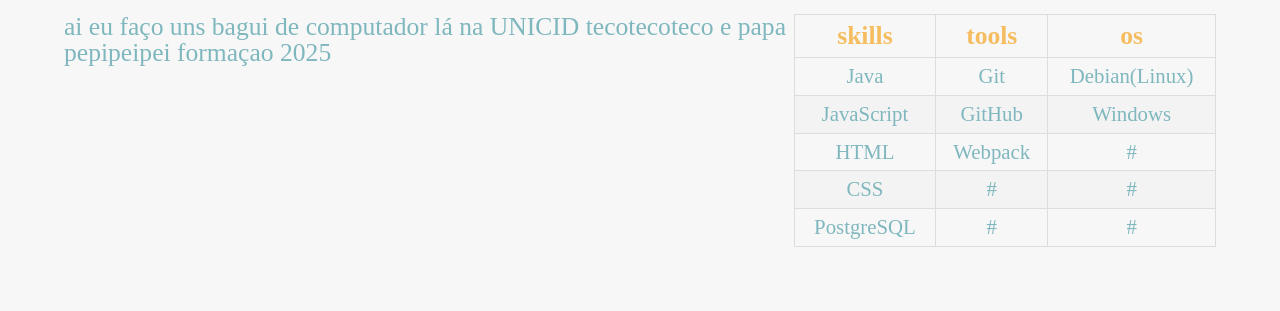
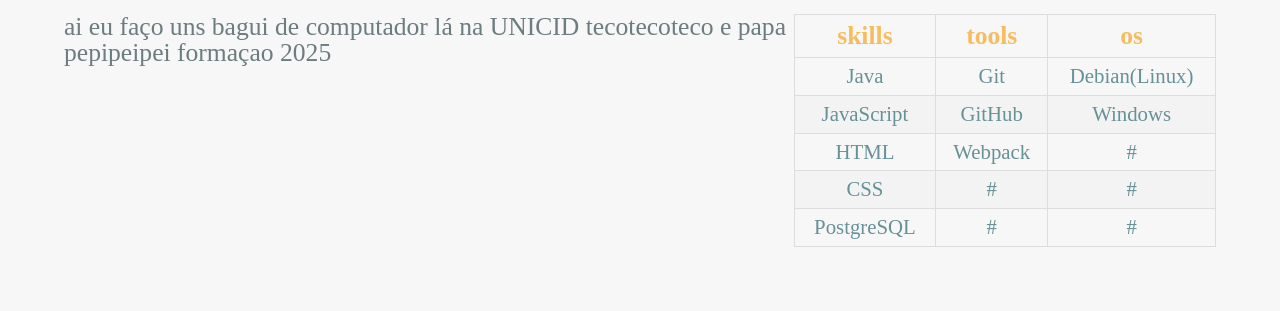
Before and after one commit to davideveryday/portfolio, a website built with webpack: page index.html in a window 1280 px wide. Shown: the part 529-840 px from the top of the page. Built offline with nearby package versions, Linux system fonts and the light colour scheme; files whose address does not match are found by name.

Commit message:
color adjustments

```diff
--- a/src/pages/about.js
+++ b/src/pages/about.js
@@ -1,6 +1,6 @@
 function Presentation() {
     const title = `<h1 class="about-container-title">Sobre mim</h1>`;
-    const p = `ai eu faço uns bagui de computador lá na UNICID tecotecoteco e papa pepipeipei formaçao 2025`;
+    const p = `<p>ai eu faço uns bagui de computador lá na UNICID tecotecoteco e papa pepipeipei formaçao 2025</p>`;
 
     return [title, p];
 }
@@ -60,7 +60,10 @@ export function About() {
     aboutContainer.setAttribute("id", "about");
     aboutContainer.innerHTML = title;
 
-    aboutSection.appendChild(document.createTextNode(p));
+    const paragraph = document.createElement("p");
+    paragraph.innerHTML = p;
+
+    aboutSection.appendChild(paragraph);
     aboutSection.appendChild(InfoTable());
     aboutContainer.appendChild(aboutSection);
 
--- a/src/style/styles.css
+++ b/src/style/styles.css
@@ -46,7 +46,7 @@ table {
 
 :root {
 	--bronze-yellow: rgb(246, 189, 96);
-	--pacific-blue: rgb(127, 183, 190);
+	--pacific-blue: rgb(102, 145, 151);
 	--lilac-ash: rgb(186, 167, 176);
 	--dark-slate-grey: rgb(65, 97, 101);
 	--darker-slate-grey: rgba(46, 68, 71, 0.692);
@@ -61,6 +61,7 @@ table {
 	--bg-color1: var(--white);
 	--bg-color2: var(--darker-white);
 	--text-color: var(--pacific-blue);
+	--base-color: var(--darker-slate-grey);
 	--title-color: var(--bronze-yellow);
 	--highlight2: var(--dark-slate-grey);
 	--table-alternating: var(--darker-white);
@@ -73,6 +74,7 @@ table {
 	--title-color: var(--bronze-yellow);
 	--highlight2: var(--dark-slate-grey)
 	--table-alternating: var(--darker-white);
+	--base-color: var(--darker-slate-grey);
 }
 
 
@@ -84,6 +86,7 @@ table {
 	--title-color: var(--bronze-yellow);
 	--highlight2: var(--lilac-ash);
 	--table-alternating: var(--darker-slate-grey);
+	--base-color: #FFF6AB;
 }
 /* end dark mode */
 
@@ -298,6 +301,10 @@ th {
 tr:nth-child(even) {
 	background-color: var(--table-alternating);
 }
+
+p {
+	color: var(--base-color);
+}
 /* end general elements */
 
 /* tablet */
```
